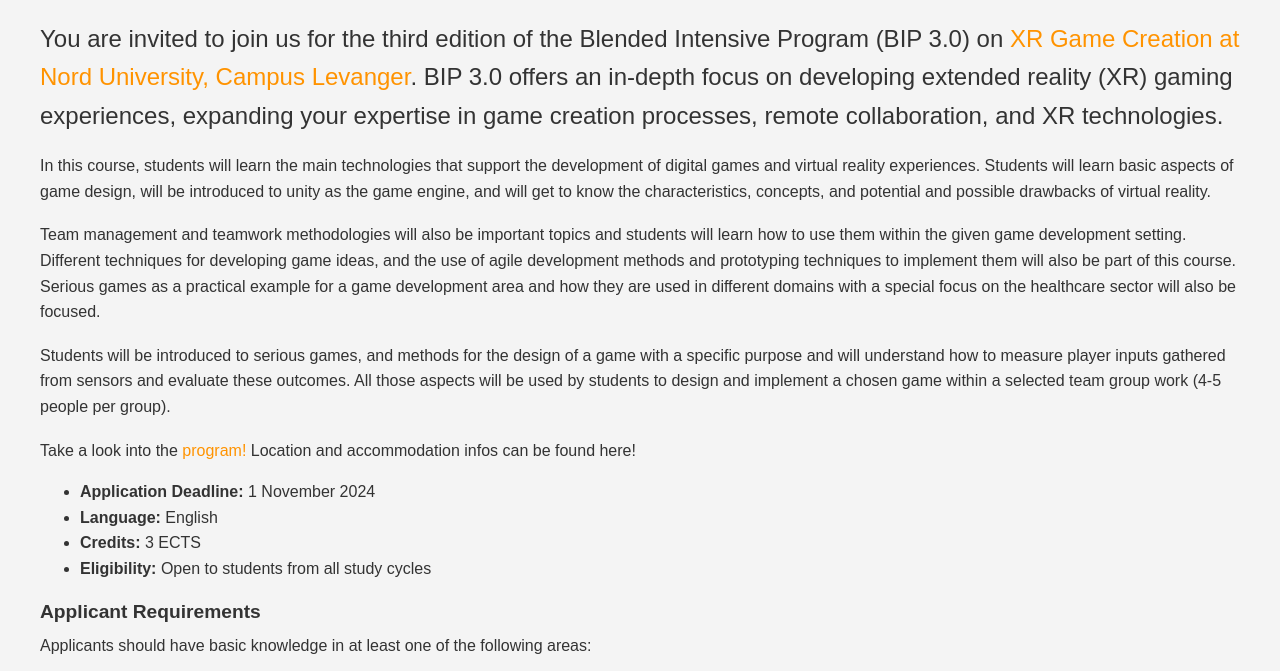
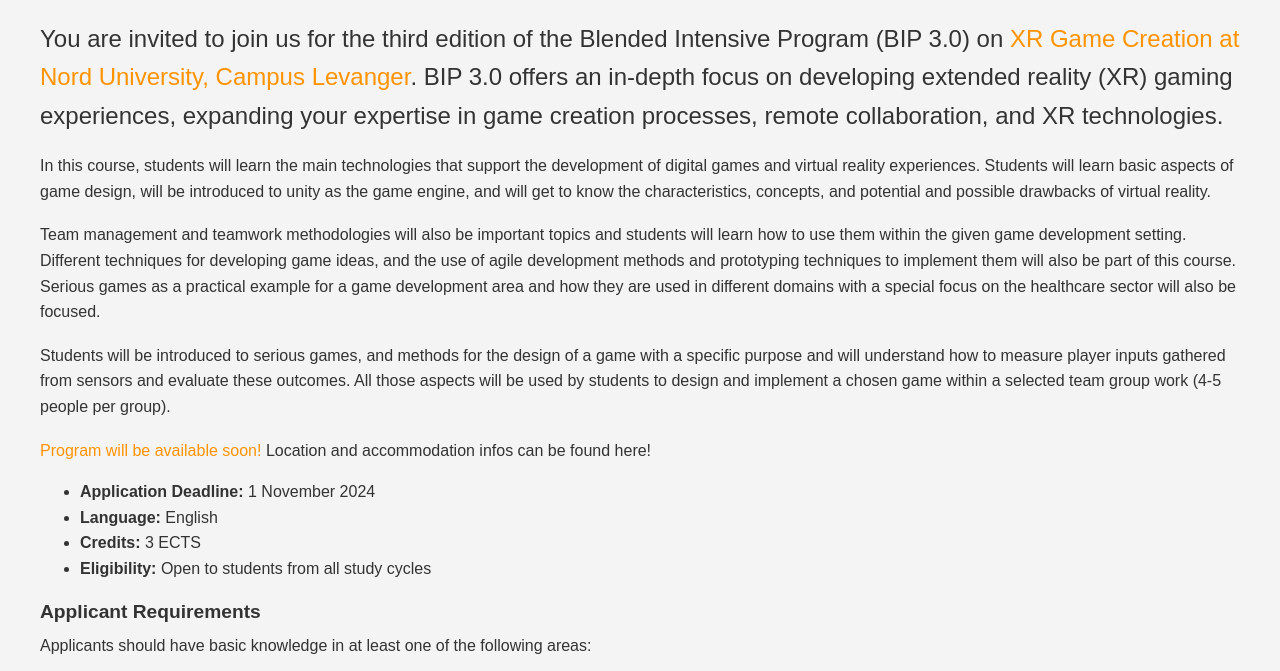
Before and after one commit to mrseoliveira/bip, a plain HTML site: page index.html in a window 1280 px wide. Shown: the part 400-1071 px from the top of the page. Drawn offline with Linux system fonts and the light colour scheme.

Commit message:
Update index.html

```diff
--- a/index.html
+++ b/index.html
@@ -164,7 +164,7 @@ li{
             <br>
             <p>In this course, students will learn the main technologies that support the development of digital games and virtual reality experiences. Students will learn basic aspects of game design, will be introduced to unity as the game engine, and will get to know the characteristics, concepts, and potential and possible drawbacks of virtual reality. </p><br><p>Team management and teamwork methodologies will also be important topics and students will learn how to use them within the given game development setting. Different techniques for developing game ideas, and the use of agile development methods and prototyping techniques to implement them will also be part of this course. Serious games as a practical example for a game development area and how they are used in different domains with a special focus on the healthcare sector will also be focused. </p><br><p>Students will be introduced to serious games, and methods for the design of a game with a specific purpose and will understand how to measure player inputs gathered from sensors and evaluate these outcomes. All those aspects will be used by students to design and implement a chosen game within a selected team group work (4-5 people per group).</p>
 <br>
-            <p>Take a look into the <a href=>program!</a>
+            <p><a href="#">Program will be available soon!</a>
                 Location and accommodation infos can be found here!</p></p>
     </section>
 
```
